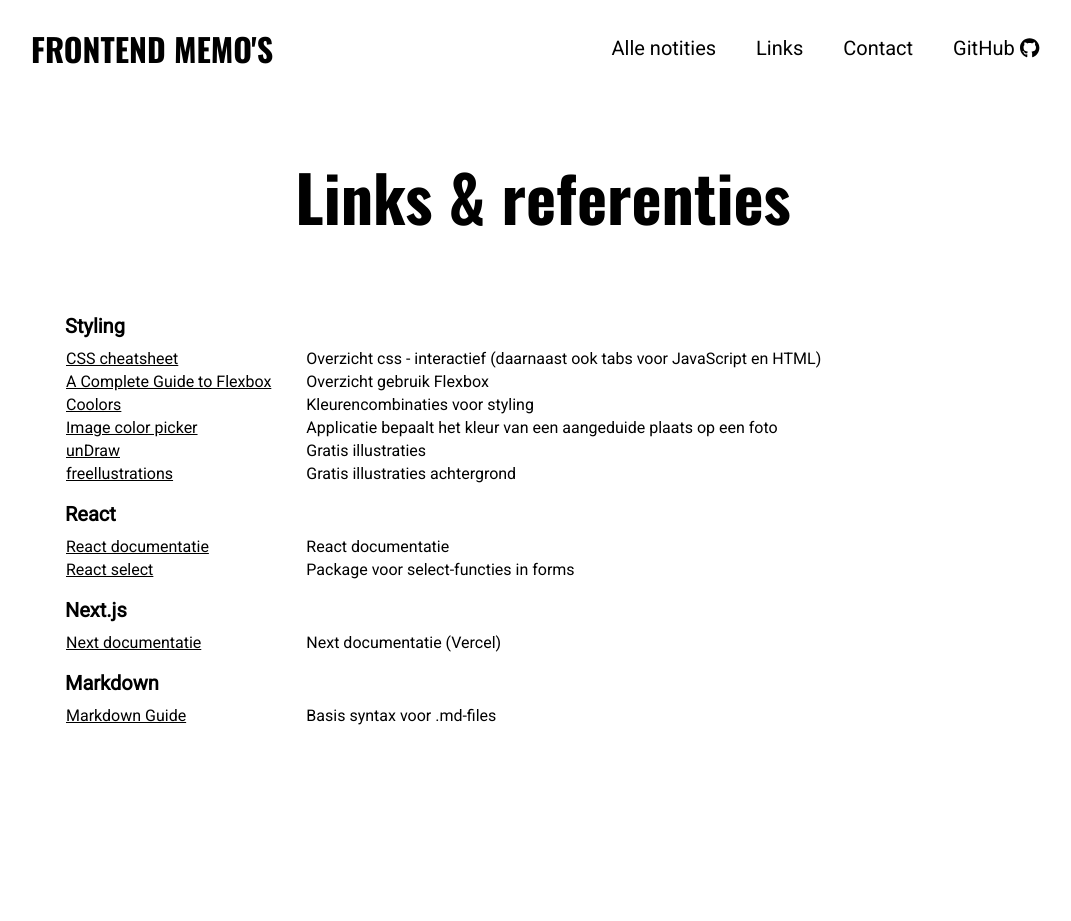
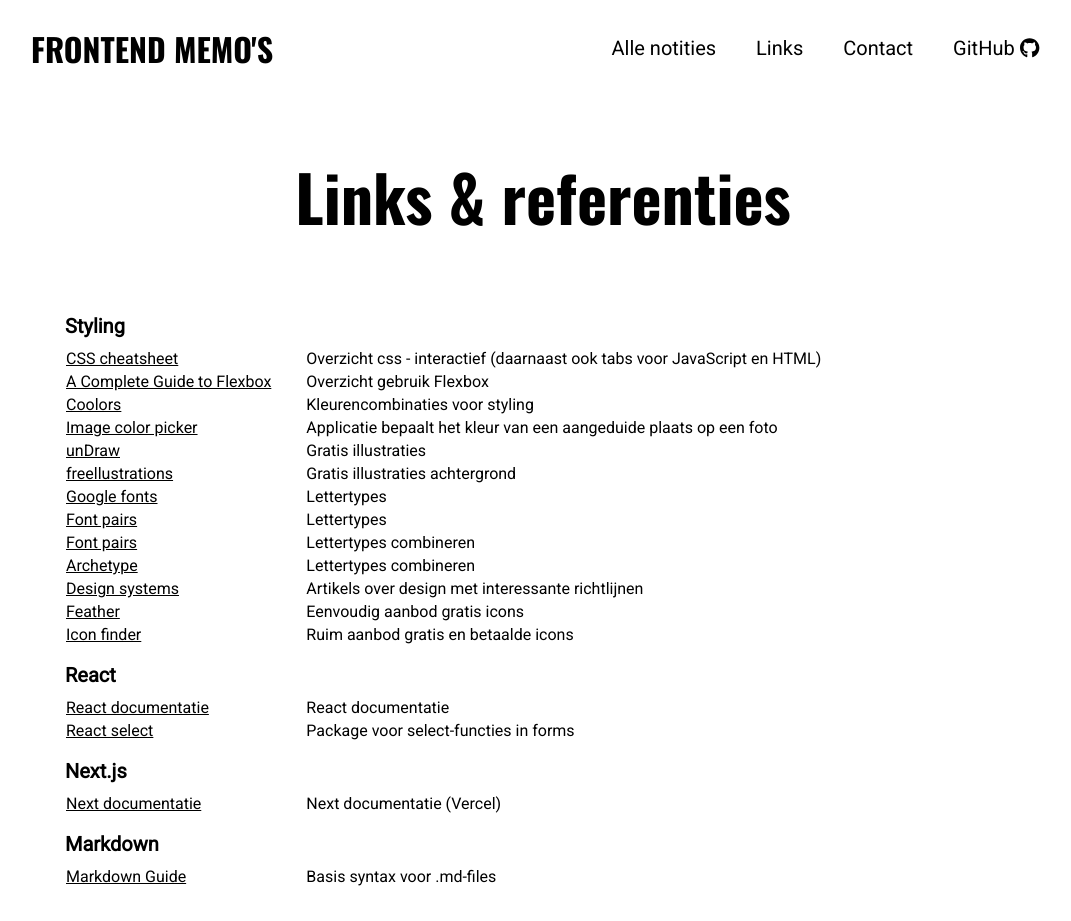
Before and after one commit to Christian-Mar/Frontend, a Next.js app: page /links in a window 1280 px wide. Shown: the whole page, without its empty margins (97-1168 px from the left). Before the commit the page ends 800 px from the top, so only its background shows below. Built offline with nearby package versions, Linux system fonts and the light colour scheme.

Commit message:
posts updated

```diff
--- a/components/links/links.js
+++ b/components/links/links.js
@@ -95,6 +95,97 @@ function Links() {
 
 						<td>Gratis illustraties achtergrond</td>
 					</tr>
+					<tr>
+						<td>
+							<a
+								href='https://fonts.google.com/'
+								target='_blank'
+								rel='noopener noreferrer'
+							>
+								Google fonts
+							</a>
+						</td>
+
+						<td>Lettertypes</td>
+					</tr>
+					<tr>
+						<td>
+							<a
+								href='https://www.fontpair.co/'
+								target='_blank'
+								rel='noopener noreferrer'
+							>
+								Font pairs
+							</a>
+						</td>
+
+						<td>Lettertypes</td>
+					</tr>
+					<tr>
+						<td>
+							<a
+								href='https://www.fontpair.co/'
+								target='_blank'
+								rel='noopener noreferrer'
+							>
+								Font pairs
+							</a>
+						</td>
+
+						<td>Lettertypes combineren</td>
+					</tr>
+					<tr>
+						<td>
+							<a
+								href='https://archetypeapp.com/'
+								target='_blank'
+								rel='noopener noreferrer'
+							>
+								Archetype
+							</a>
+						</td>
+
+						<td>Lettertypes combineren</td>
+					</tr>
+					<tr>
+						<td>
+							<a
+								href='https://www.designsystems.com/'
+								target='_blank'
+								rel='noopener noreferrer'
+							>
+								Design systems
+							</a>
+						</td>
+
+						<td>Artikels over design met interessante richtlijnen</td>
+					</tr>
+					<tr>
+						<td>
+							<a
+								href='https://feathericons.com/'
+								target='_blank'
+								rel='noopener noreferrer'
+							>
+								Feather
+							</a>
+						</td>
+
+						<td>Eenvoudig aanbod gratis icons</td>
+					</tr>
+					<tr>
+						<td>
+							<a
+								href='https://www.iconfinder.com/'
+								target='_blank'
+								rel='noopener noreferrer'
+							>
+								Icon finder
+							</a>
+						</td>
+
+						<td>Ruim aanbod gratis en betaalde icons</td>
+					</tr>
 				</tbody>
 
 				<thead>
```
Also changed, not shown: posts/deploying.md (+2 -0 lines), posts/todo.md (+7 -9 lines), posts/userexperience.md (+43 -10 lines).
